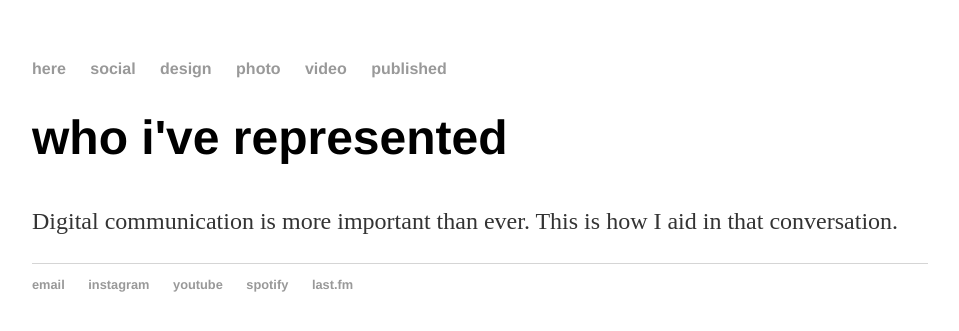
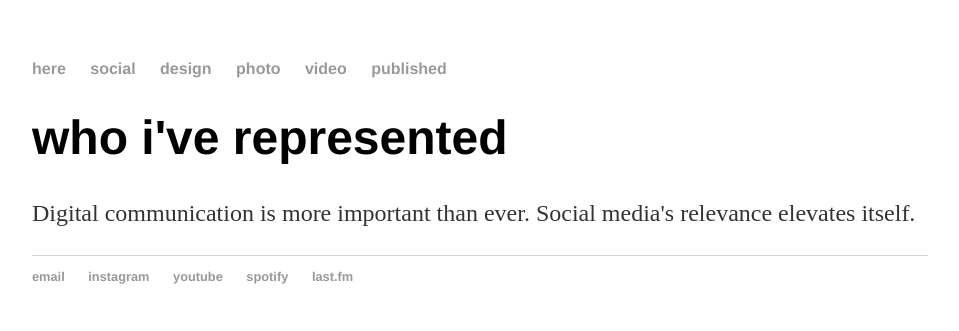
Before and after one commit to sabrinadotli/sabrinadotli.github.io, a Jekyll site: the page built from social/index.html, in a window 1280 px wide. Shown: the top 331 px of the page, without its empty margins (160-1119 px from the left). Built offline with Jekyll 4.4.1, drawn with Linux system fonts in a browser that asks for light colours.

Commit message:
Update index.html

```diff
--- a/social/index.html
+++ b/social/index.html
@@ -3,10 +3,4 @@ layout: default
 title: who i've represented
 ---
 	<h1>{{ page.title }}</h1>
-	<ul class="posts">
-
-	  {% for post in site.posts %}
-	    <li><span>{{ post.date | date_to_string }}</span> » <a href="{{ post.url }}" title="{{ post.title }}">{{ post.title }}</a></li>
-	  {% endfor %}
-	</ul>
-	<p>Digital communication is more important than ever. This is how I aid in that conversation.</p>
+	<p>Digital communication is more important than ever. Social media's relevance elevates itself.</p>
```
